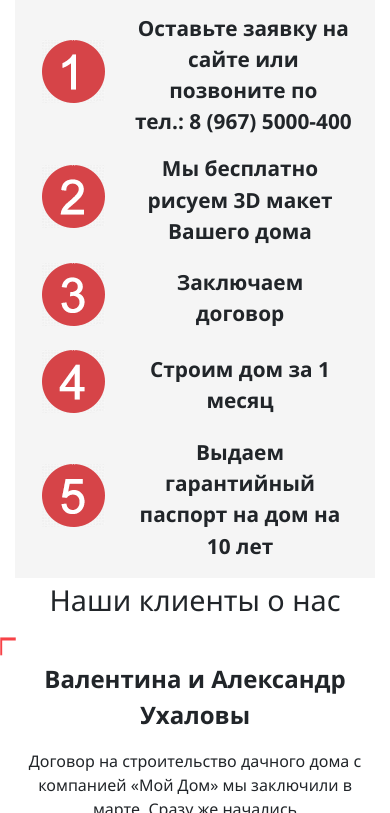
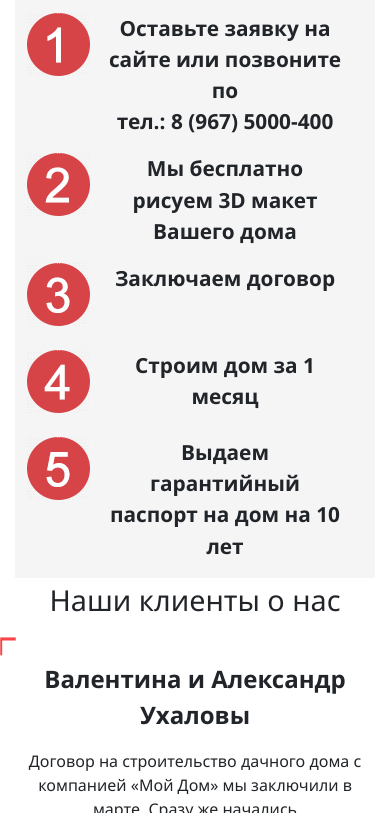
Before and after one commit to aimlyaa/Myhome64, a plain HTML site: page index.html in a window 390 px wide. Shown: the part 7734-8547 px from the top of the page. Drawn offline with Linux system fonts and the light colour scheme.

Commit message:
rew4 fixes

```diff
--- a/index.html
+++ b/index.html
@@ -488,59 +488,59 @@
                 <!-- Схема работы -->
                 <div class="adaptive-bg-7 row pt-0 pt-md-3 m-0 d-flex text-center" style="background-size:cover; background-position:center;">
                     <p class="w-100 pt-md-5 mb-md-5" style="font-size: 2.5rem; color:#d64448;">Схема работы</p>
-                    <div class="row w-100">
-                        <div class="mb-4 col-4 d-flex d-md-none align-items-center flex-row-reverse">
+                    <div class="row w-100 pr-sm-5">
+                        <div class="mb-4 col-3 pr-0 d-flex d-md-none align-items-start flex-row-reverse">
                             <img src="static/media/1-sm.png">
                         </div>
                         <div class="col-4 d-none d-md-flex align-items-center flex-row-reverse">
                             <img src="static/media/1.png">
                         </div>
-                        <div class="col-8 h-100 d-flex align-items-center">
-                            <p style="font-size: 1.3rem;"><b>Оставьте заявку на сайте или позвоните по тел.:&nbsp;8&nbsp;(967)&nbsp;5000‑400</b></p>
+                        <div class="col-9 col-md-8 h-100 d-flex align-items-start align-items-md-center">
+                            <p class="w-100 text-center text-md-left" style="font-size: 1.3rem;"><b>Оставьте заявку на сайте или позвоните по тел.:&nbsp;8&nbsp;(967)&nbsp;5000‑400</b></p>
                         </div>
                     </div>
-                    <div class="row w-100">
-                        <div class="mb-4 col-4 d-flex d-md-none align-items-center flex-row-reverse">
+                    <div class="row w-100 pr-sm-5">
+                        <div class="mb-4 col-3 pr-0 d-flex d-md-none align-items-start flex-row-reverse">
                             <img src="static/media/2-sm.png">
                         </div>
                         <div class="col-4 d-none d-md-flex align-items-center flex-row-reverse">
                             <img src="static/media/2.png">
                         </div>
-                        <div class="col-8 h-100 d-flex align-items-center">
-                            <p style="font-size: 1.3rem;"><b>Мы бесплатно рисуем 3D макет Вашего дома</b></p>
+                        <div class="col-9 col-md-8 h-100 d-flex align-items-start align-items-md-center">
+                            <p class="w-100 text-center text-md-left" style="font-size: 1.3rem;"><b>Мы бесплатно рисуем 3D макет Вашего дома</b></p>
                         </div>
                     </div>
-                    <div class="row w-100">
-                        <div class="mb-4 col-4 d-flex d-md-none align-items-center flex-row-reverse">
+                    <div class="row w-100 pr-sm-5">
+                        <div class="mb-4 col-3 pr-0 d-flex d-md-none align-items-start flex-row-reverse">
                             <img src="static/media/3-sm.png">
                         </div>
                         <div class="col-4 d-none d-md-flex align-items-center flex-row-reverse">
                             <img src="static/media/3.png">
                         </div>
-                        <div class="col-8 h-100 d-flex align-items-center">
-                            <p style="font-size: 1.3rem;"><b>Заключаем договор</b></p>
+                        <div class="col-9 col-md-8 h-100 d-flex align-items-start align-items-md-center">
+                            <p class="w-100 text-center text-md-left" style="font-size: 1.3rem;"><b>Заключаем договор</b></p>
                         </div>
                     </div>
-                    <div class="row w-100">
-                        <div class="mb-4 col-4 d-flex d-md-none align-items-center flex-row-reverse">
+                    <div class="row w-100 pr-sm-5">
+                        <div class="mb-4 col-3 pr-0 d-flex d-md-none align-items-center flex-row-reverse">
                             <img src="static/media/4-sm.png">
                         </div>
                         <div class="col-4 d-none d-md-flex align-items-center flex-row-reverse">
                             <img src="static/media/4.png">
                         </div>
-                        <div class="col-8 h-100 d-flex align-items-center">
-                            <p style="font-size: 1.3rem;"><b>Строим дом за 1 месяц</b></p>
+                        <div class="col-9 col-md-8 h-100 d-flex align-items-start align-items-md-center">
+                            <p class="w-100 text-center text-md-left" style="font-size: 1.3rem;"><b>Строим дом за 1 месяц</b></p>
                         </div>
                     </div>
-                    <div class="row w-100 pb-md-5 align-items-center mb-md-5">
-                        <div class="mb-4 col-4 d-flex d-md-none align-items-center flex-row-reverse">
+                    <div class="row w-100 pb-md-5 mb-md-5 pr-sm-5">
+                        <div class="mb-4 col-3 pr-0 d-flex d-md-none align-items-start flex-row-reverse">
                             <img src="static/media/5-sm.png">
                         </div>
                         <div class="col-4 d-none d-md-flex flex-row-reverse">
                             <img src="static/media/5.png">
                         </div>
-                        <div class="col-8 h-100 d-flex align-items-center">
-                            <p style="font-size: 1.3rem;"><b>Выдаем гарантийный паспорт на дом на 10 лет</b></p>
+                        <div class="col-9 col-md-8 h-100 d-flex align-items-start align-items-md-center">
+                            <p class="w-100 text-center text-md-left" style="font-size: 1.3rem;"><b>Выдаем гарантийный паспорт на дом на 10 лет</b></p>
                         </div>
                     </div>
                 </div>
@@ -876,8 +876,12 @@
                     </div>
                     <div class="col-md-4 d-flex align-items-center justify-content-center">
                         <div class="d-flex flex-column">
-                            <a href="https://vk.com/moydom64" class="btn btn-link"><img style="height: 2rem; width: 2rem;" src="static/media/vk.PNG"> Мы в Вконтакте</a>
-                            <a href="https://ok.ru/moydom64" class="btn btn-link"><img style="height: 2rem; width: 2rem;" src="static/media/Odnoklasniki.png"> Мы в Одноклассниках</a>
+                            <div class="row">
+                                <a href="https://vk.com/moydom64" class="btn btn-link"><img style="height: 2rem; width: 2rem;" src="static/media/vk.PNG"> Мы в Вконтакте</a>
+                            </div>
+                            <div class="row">
+                                <a href="https://ok.ru/moydom64" class="btn btn-link"><img style="height: 2rem; width: 2rem;" src="static/media/Odnoklasniki.png"> Мы в Одноклассниках</a>
+                            </div>
                         </div>
                     </div>
                     <div class="col-md-4 d-flex align-items-center justify-content-end">
--- a/static/js/custom.js
+++ b/static/js/custom.js
@@ -1,3 +1,6 @@
+let commButtonUsed=false;
+let sertsButtonUsed=false;
+
 var mySwiper = new Swiper('.swiper-container', {
     speed: 400,
     spaceBetween: 0,
@@ -25,14 +28,30 @@ $('#next2').click(function(){
     mySwiper[2].slideNext();
 });
 $("#more-comm").click(function(){
-    $('#comments').show();
+    if (!commButtonUsed){
+        $('#comments').show();
+        commButtonUsed=true;
+    }
+    else{
+        $('#comments').hide();
+        commButtonUsed=false;
+    }
 });
 $("#hide-comm").click(function(){
     $('#comments').hide();
+    commButtonUsed=false;
 });
 $("#show-serts").click(function(){
-    $('#serts').show();
+    if (!sertsButtonUsed){
+        $('#serts').show();
+        sertsButtonUsed=true;
+    }
+    else{
+        $('#serts').hide();
+        sertsButtonUsed=false;
+    }
 });
 $("#hide-serts").click(function(){
     $('#serts').hide();
+    sertsButtonUsed=false;
 });
```
